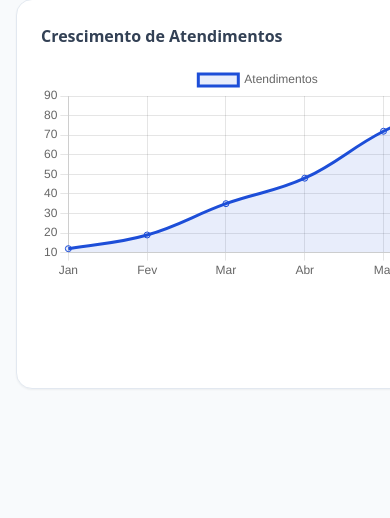
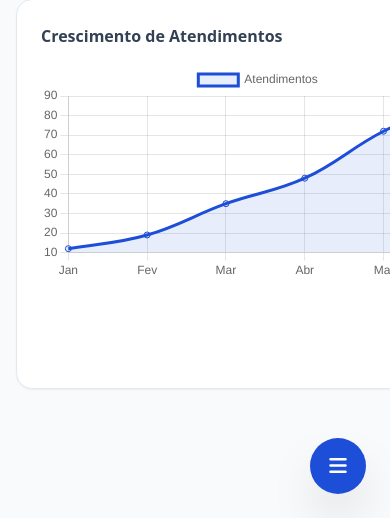
Before and after one commit to Nycksionia/atende50, a Flask app: page /dashboard in a window 390 px wide. Shown: the part 326-844 px from the top of the page. Run offline with Flask 3, Linux system fonts and the light colour scheme; a user stored in the database is signed in; data comes from the database, SQL or seed files in the repository; some libraries are stand-ins or nearby versions.

Commit message:
UI: Padronização final do menu retrátil em todas as telas

```diff
--- a/templates/dashboard.html
+++ b/templates/dashboard.html
@@ -111,6 +111,11 @@
         </div>
     </main>
 
+    <button onclick="toggleSidebar()"
+        class="lg:hidden fixed bottom-6 right-6 z-[60] bg-blue-700 text-white w-14 h-14 rounded-full shadow-2xl flex items-center justify-center">
+        <i class="fas fa-bars text-xl"></i>
+    </button>
+
     <script>
         function toggleSidebar() {
             const sidebar = document.getElementById('sidebar');
```
